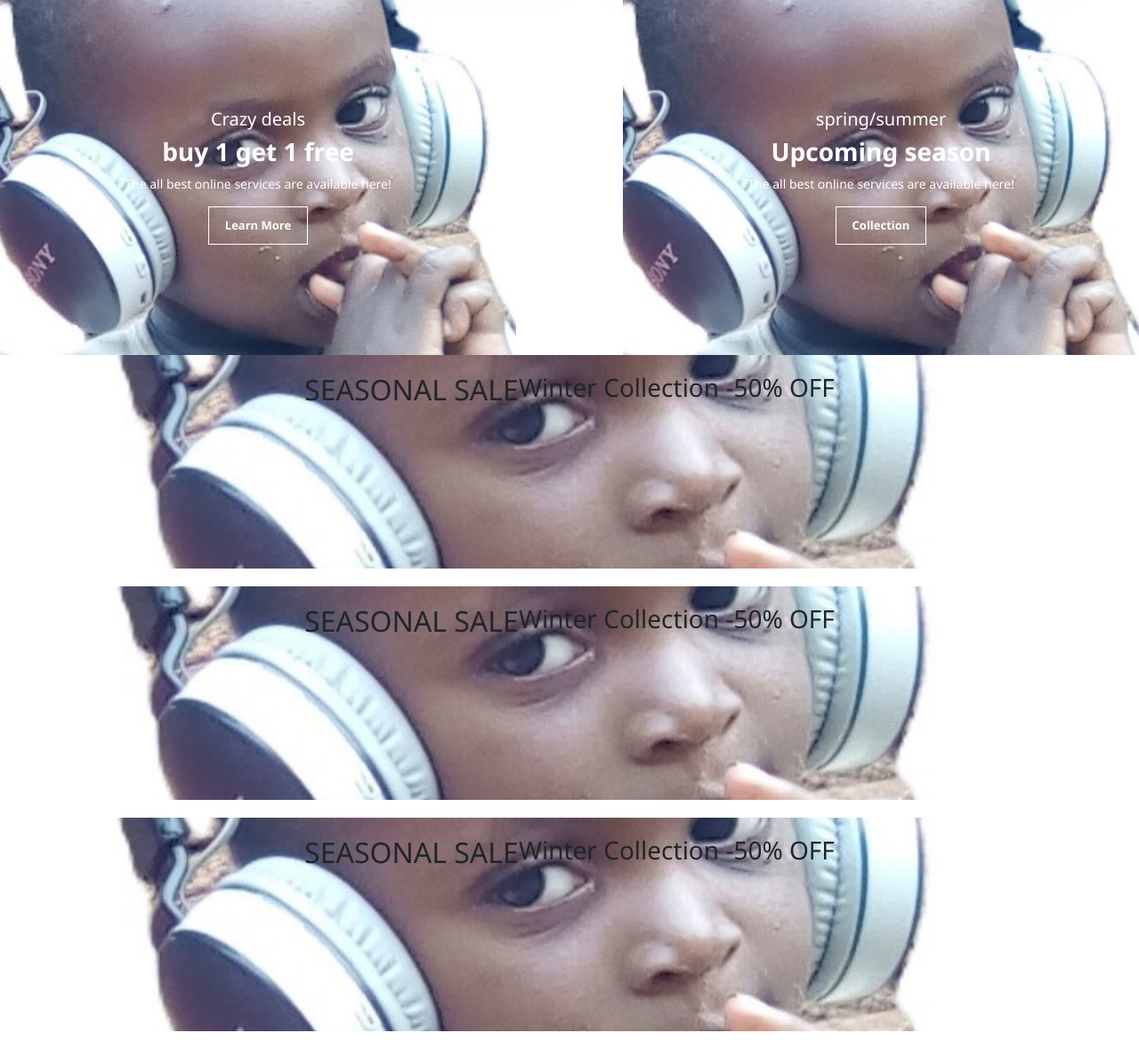
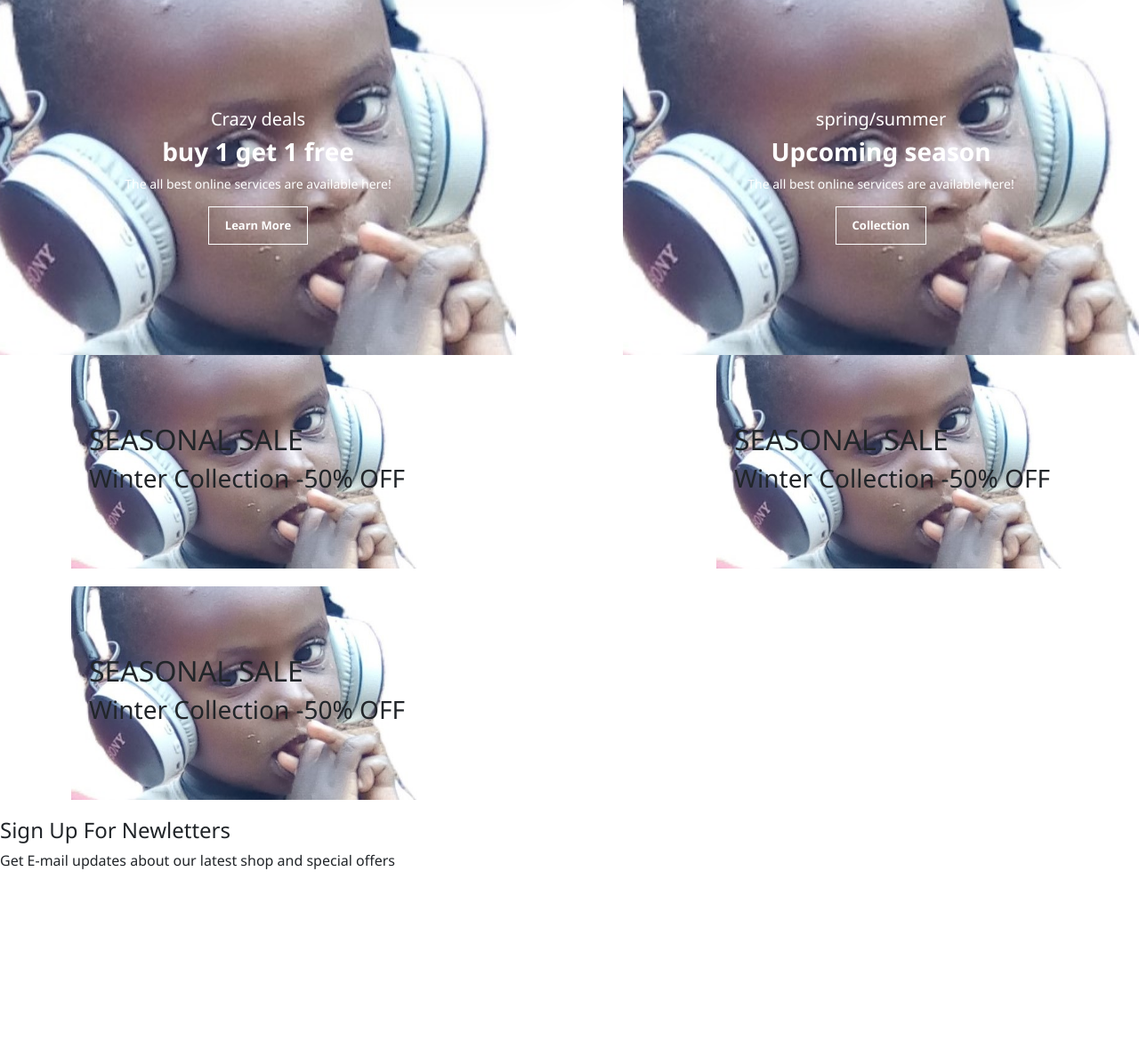
Before and after one commit to Ndaziramiyep/Umurava-online-learning-project, a PHP site: page /Html/Index.html in a window 1280 px wide. Shown: the part 2954-4133 px from the top of the page at 89% size. After the commit the page ends 3931 px from the top, so only its background shows below. Run offline with PHP 8.4, Linux system fonts and the light colour scheme.

Commit message:
adding newsletter section => newstext

```diff
--- a/Frontend/Html/Index.html
+++ b/Frontend/Html/Index.html
@@ -366,12 +366,20 @@
             <h2>SEASONAL SALE</h2>
             <h3>Winter Collection -50% OFF</h3>
         </div>
-        <div class="banner-box">
+        <div class="banner-box banner-box2">
             <h2>SEASONAL SALE</h2>
             <h3>Winter Collection -50% OFF</h3>
-        </div>        <div class="banner-box">
+        </div>
+        <div class="banner-box banner-box3">
             <h2>SEASONAL SALE</h2>
             <h3>Winter Collection -50% OFF</h3>
+        </div>
+      </section>
+
+      <section id="newsletter">
+        <div class="newstext">
+            <h4>Sign Up For Newletters</h4>
+            <p>Get E-mail updates about our latest shop and <span>special offers</span></p>
         </div>
       </section>
 
--- a/Frontend/css/style.css
+++ b/Frontend/css/style.css
@@ -301,7 +301,7 @@ border-radius: 20px;
     border: 1px solid #088178;
 }
 
-.banner3{
+#banner3{
     display: flex;
     justify-content: space-between;
     flex-wrap: wrap;
@@ -310,7 +310,7 @@ border-radius: 20px;
 
 #banner3 .banner-box{
     display: flex;
-    flex-direction: colum;
+    flex-direction: column;
     justify-content: center;
     align-items: flex-start;
     background-image: url("../img/Isimbi1.jpg");
@@ -321,6 +321,14 @@ border-radius: 20px;
     padding: 20px;
     margin-bottom: 20px;
 }
+
+#banner3 .banner-box2{
+    background-image: url("../img/Isimbi1.jpg");
+}
+#banner3 .banner-box3{
+    background-image: url("../img/Isimbi1.jpg");
+}
+
 #banner h2{
     color: #fff;
     font-weight: 900;
```
